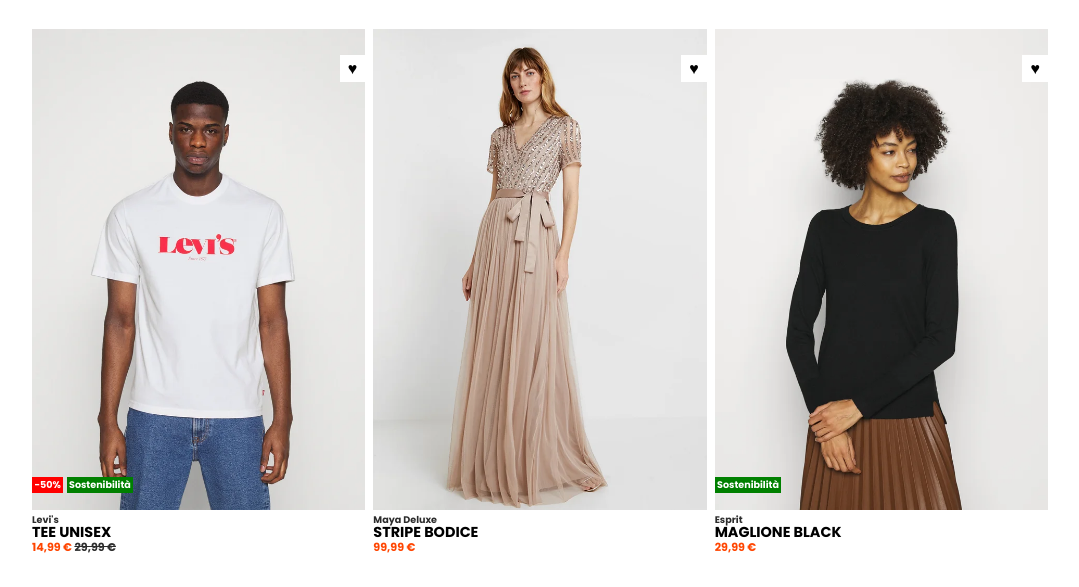
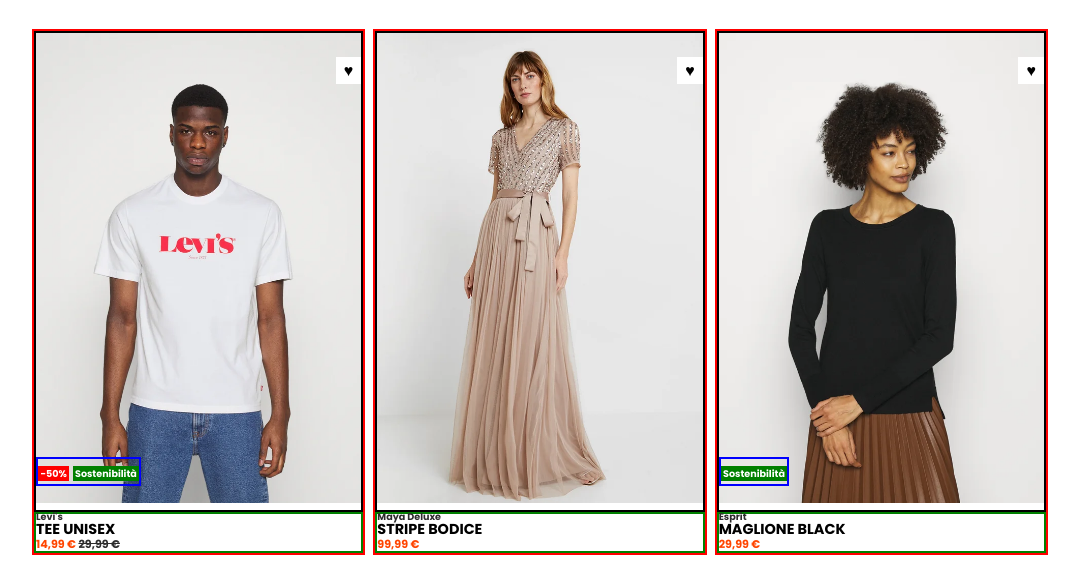
Before and after one commit to DannySilv/html-css-boolando, a plain HTML site: page index.html in a window 1280 px wide. Shown: the part 561-1148 px from the top of the page, without its empty margins (100-1179 px from the left). Drawn offline with Linux system fonts and the light colour scheme.

Commit message:
Last edits

```diff
--- a/css/style.css
+++ b/css/style.css
@@ -27,12 +27,11 @@ html {
 }
 
 .bg-container {
-    display: inline-block;
     position: absolute;
-    top: 84%;
+    bottom: 5%;
     left:0%;
-    width: 100%;
-    margin: 0 auto;
+    margin: 0;
+    border: 2px solid blue;
 }
 
 .bg-red {
@@ -81,17 +80,29 @@ html {
 /* PRODUCT */
 .product {
     display: inline-block;
-    position: relative;
     width: calc((100%/3) - 8px);
     margin: 0 4px;
     vertical-align: top;
+    border: 2px solid red;
 }
 
-.product img {
+.product-img {
+    position: relative;
+    width: 100%;
+    height: 100%;
+    border: 2px solid black;
+}
+
+.product-img img {
     width: 100%;
 }
 
-.product .heart {
+.product-text {
+    width: 100%;
+    margin:0;
+    border: 2px solid green;
+}
+.product-img .heart {
     position: absolute;
     top: 5%;
     right: 0%;
@@ -100,25 +111,25 @@ html {
 }
 
 /* HOVER */
-.product:hover .img-a {
+.product-img:hover .img-a {
     display: none;
 }
 
-.product .img-b {
+.product-img .img-b {
     display: none;
     width: 100%;
 }
 
-.product:hover .img-b {
+.product-img:hover .img-b {
     display: inline-block;
     width: 100%;
 }
 
-.product:hover .heart {
+.product-img:hover .heart {
     display: none;
 }
 
-.product .heart-red {
+.product-img .heart-red {
     display: none;
     position: absolute;
     top: 5%;
@@ -128,6 +139,6 @@ html {
     padding: 0.05em 0.5em;
 }
 
-.product:hover .heart-red {
+.product-img:hover .heart-red {
     display: inline-block;
 }
--- a/index.html
+++ b/index.html
@@ -14,6 +14,7 @@
         <div class="container">
             <div class="row">
                <div class="product">
+                    <div class="product-img">
                         <img class="img-a" src="img/1.webp" alt="Product 1">
                         <img class="img-b" src="img/1b.webp" alt="Product 1b">
                         <div class="bg-container">
@@ -22,10 +23,14 @@
                         </div>
                         <span class="heart">&hearts;</span>
                         <span class="heart-red">&hearts;</span>
+                    </div>
+                    <div class="product-text">
                         <div class="brand">Levi's</div>
                         <div class="product-name">RELAXED FIT TEE UNISEX</div>
                         <div class="price">14,99 € <span id="old-price">29,99 €</span></div>
+                    </div>
                 </div><div class="product">
+                    <div class="product-img">
                         <img class="img-a" src="img/2.webp" alt="Product 2">
                         <img class="img-b" src="img/2b.webp" alt="Product 2b">
                         <div class="bg-container">
@@ -33,10 +38,14 @@
                         </div>
                         <span class="heart">&hearts;</span>
                         <span class="heart-red">&hearts;</span>
+                    </div>
+                    <div class="product-text">
                         <div class="brand">Guess</div>
                         <div class="product-name">ROSES TEE</div>
                         <div class="price">20,99 € <span id="old-price">29,99 €</span></div>
+                    </div>
                 </div><div class="product">
+                    <div class="product-img">
                         <img class="img-a" src="img/3 1.webp" alt="Product 3">
                         <img class="img-b" src="img/3b 1.webp" alt="Product 3b 1">
                             <div class="bg-container">
@@ -44,9 +53,12 @@
                             </div>
                         <span class="heart">&hearts;</span>
                         <span class="heart-red">&hearts;</span>
+                    </div>
+                    <div class="product-text">
                         <div class="brand">Come Zucchero Filato</div>
                         <div class="product-name">VOGLIA DI COLORI PASTELLO</div>
                         <div class="price">129,99 €</div>
+                    </div>
                </div>
             </div>
         </div>
@@ -56,6 +68,7 @@
         <div class="container">
             <div class="row">
                <div class="product">
+                   <div class="product-img">
                         <img class="img-a" src="img/4.webp" alt="Product 4">
                         <img class="img-b" src="img/4b.webp" alt="Product 4b">
                         <div class="bg-container">
@@ -64,18 +77,26 @@
                         </div>
                         <span class="heart">&hearts;</span>
                         <span class="heart-red">&hearts;</span>
+                    </div>
+                    <div class="product-text">
                         <div class="brand">Levi's</div>
                         <div class="product-name">TEE UNISEX</div>
                         <div class="price">14,99 €  <span id="old-price">29,99 €</span></div>
+                    </div>
                 </div><div class="product">
+                    <div class="product-img">
                         <img class="img-a" src="img/5.webp" alt="Product 5">
                         <img class="img-b" src="img/5b.webp" alt="Product 5b">
                         <span class="heart">&hearts;</span>
                         <span class="heart-red">&hearts;</span>
+                    </div>
+                    <div class="product-text">
                         <div class="brand">Maya Deluxe</div>
                         <div class="product-name">STRIPE BODICE</div>
                         <div class="price">99,99 €</div>
+                    </div>
                 </div><div class="product">
+                    <div class="product-img">
                         <img class="img-a" src="img/6.webp" alt="Product 6">
                         <img class="img-b" src="img/6b.webp" alt="Product 6b">
                         <div class="bg-container">
@@ -83,9 +104,12 @@
                         </div>
                         <span class="heart">&hearts;</span>
                         <span class="heart-red">&hearts;</span>
+                    </div>
+                    <div class="product-text">
                         <div class="brand">Esprit</div>
                         <div class="product-name">MAGLIONE BLACK</div>
                         <div class="price">29,99 €</div>
+                    </div>
                 </div>
             </div>
         </div>
```
Lines whose indentation alone changed are shown as unchanged.
